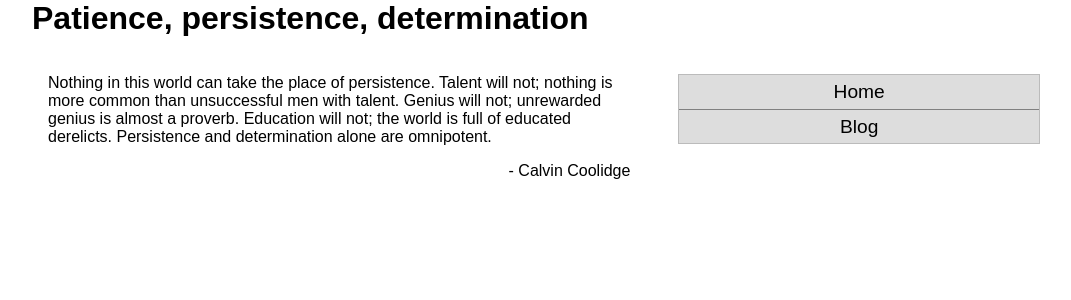
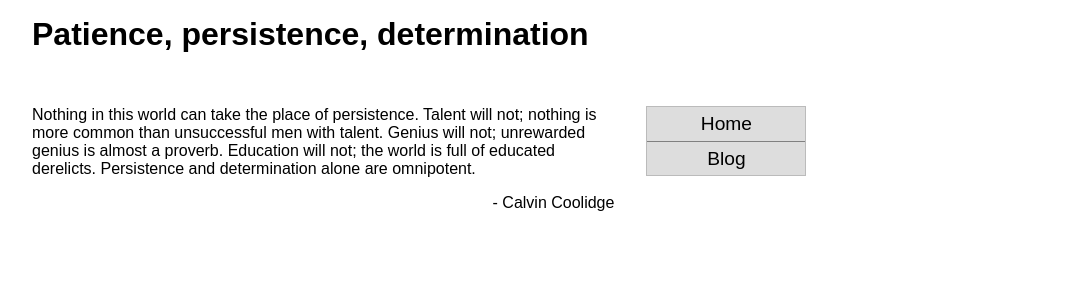
Before and after one commit to arfwilliamson/arfwilliamson.github.io, a Jekyll site: the page built from index.html, in a window 1280 px wide. Shown: the top 300 px of the page, without its empty margins (96-1167 px from the left). Built offline with Jekyll 4.4.1, drawn with Linux system fonts in a browser that asks for light colours.

Commit message:
Update main.css

```diff
--- a/css/main.css
+++ b/css/main.css
@@ -34,24 +34,25 @@ div{
 
 #header{
  height: 12%;
+ padding: 1em;
 }
 
 #main{
  min-height: 84%;
+ padding: 1em;
 }
 
 #footer{
  height: 4%;
+ padding: 1em;
 }
 
 #primary{
   margin: 0 0;
-  padding: 1em;
 }
 
 #secondary{
   margin: 0 0;
-  padding: 1em;
 }
 
 /* =Media Queries ----------------------------------------------------------- */
@@ -62,13 +63,14 @@ div{
    margin: 0 auto;
    float: left;
    width: 60%;
+   padding-right: 2em;
  }
 
  #secondary{
+  max-width: 160px;
   margin: 0 auto;
   float: left;
   width: 40%;
-  padding-left: 2em;
  }
 }
 
```
